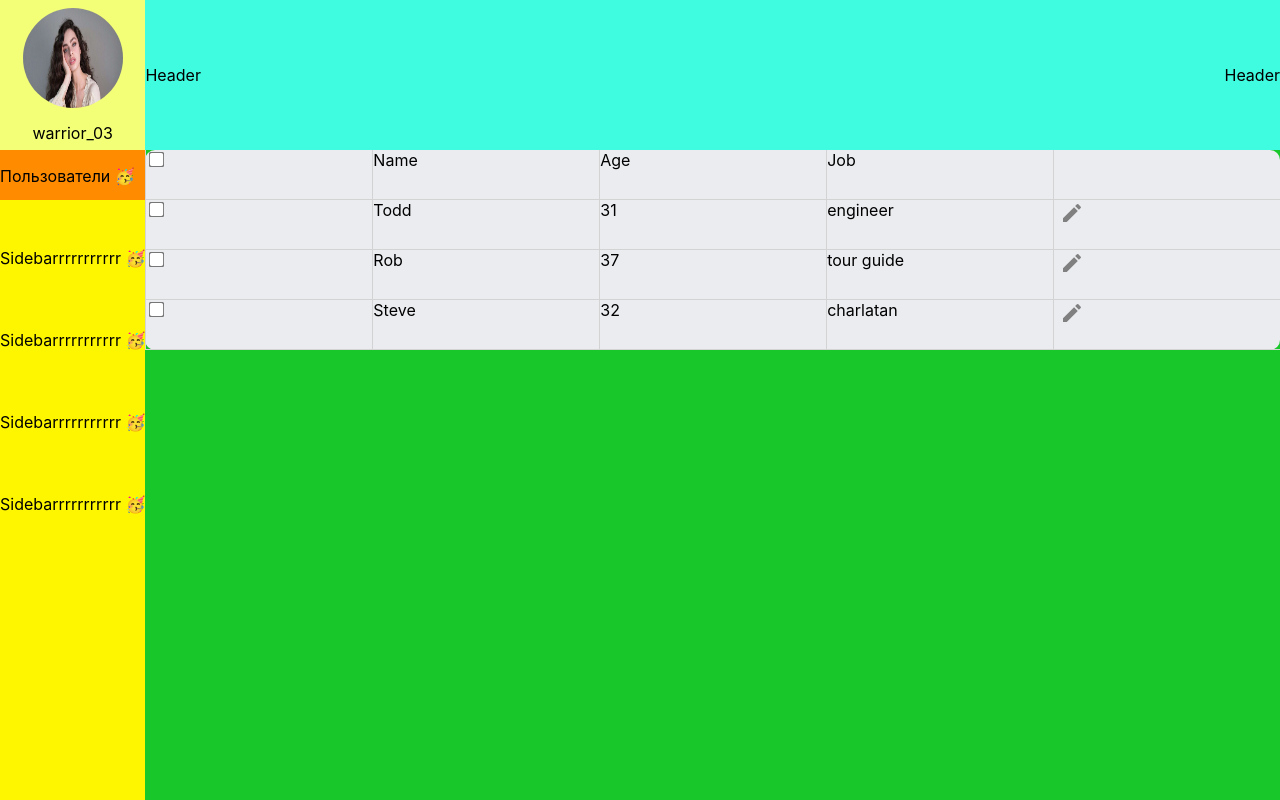
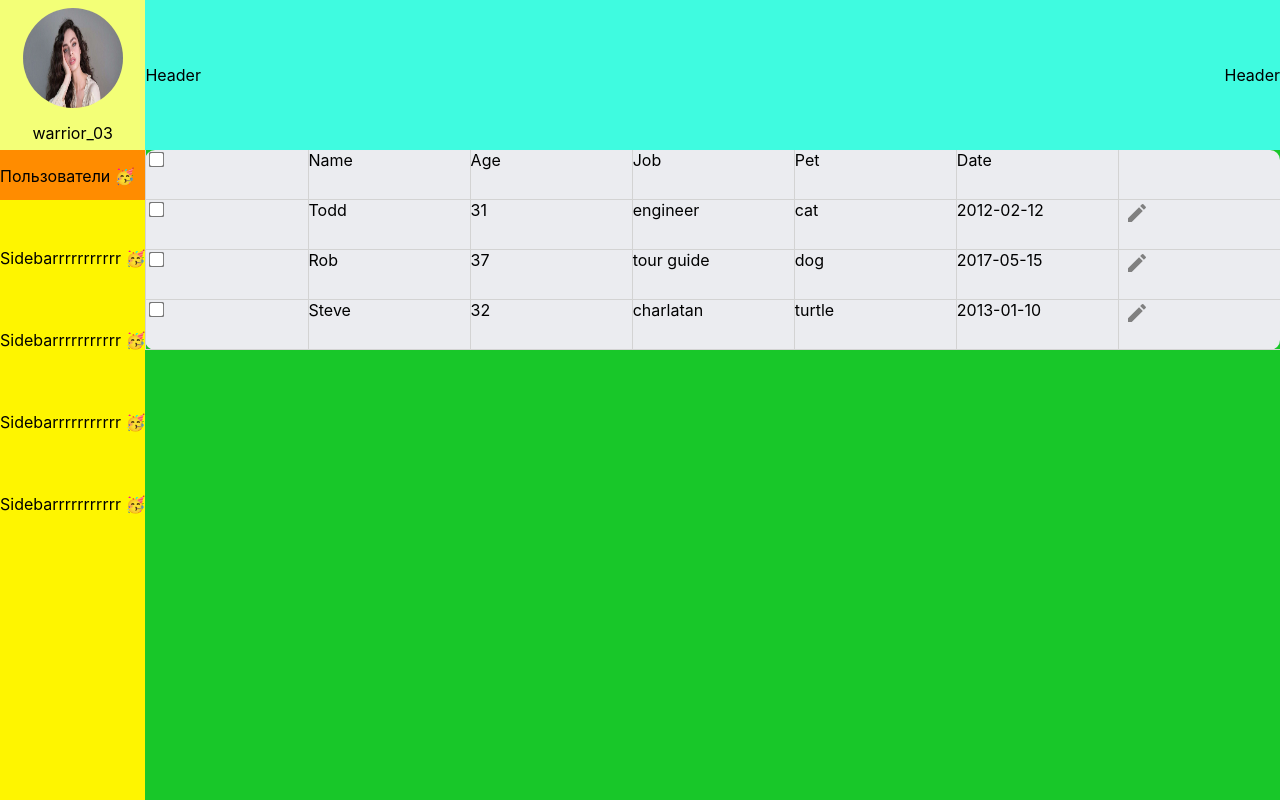
Before and after one commit to lettrealisa/react-admin-panel, a React (Create React App) app: page / in a window 1280 px wide. Built offline with nearby package versions, Linux system fonts and the light colour scheme.

Commit message:
more columns added

```diff
--- a/src/components/Content.js
+++ b/src/components/Content.js
@@ -1,15 +1,14 @@
-import { Edit, Cancel } from "@mui/icons-material";
-import { useRef, useState } from "react";
+import { Edit, Cancel, CheckCircle } from "@mui/icons-material";
+import { useState } from "react";
 
-const Content = ({ toggleOpen }) => {
+const Content = () => {
   const [name, setName] = useState("");
   const [age, setAge] = useState("");
   const [job, setJob] = useState("");
+  const [pet, setPet] = useState("");
+  const [date, setDate] = useState("");
 
   const [row, setRow] = useState(0);
-
-  const rowRef = useRef();
-  const cbRef = useRef();
 
   const toggleEditable = (i) => {
     setRow(i);
@@ -28,6 +27,11 @@ const Content = ({ toggleOpen }) => {
     setRow(0);
   };
 
+  const saveChanges = (user) => {
+    localStorage.setItem("user", user.pet);
+    setRow(0);
+  };
+
   const changeName = (e) => {
     setName(e.target.value);
   };
@@ -37,11 +41,53 @@ const Content = ({ toggleOpen }) => {
   const changeJob = (e) => {
     setJob(e.target.value);
   };
+  const changePet = (e) => {
+    setPet(e.target.value);
+  };
+  const changeDate = (e) => {
+    setDate(e.target.value);
+  };
+
+  const pets = [
+    { id: 1, name: "cat" },
+    { id: 2, name: "dog" },
+    { id: 3, name: "turtle" },
+  ];
 
   const users = [
-    { id: 1, name: "Todd", age: 31, job: "engineer" },
-    { id: 2, name: "Rob", age: 37, job: "tour guide" },
-    { id: 3, name: "Steve", age: 32, job: "charlatan" },
+    {
+      id: 1,
+      name: "Todd",
+      age: 31,
+      job: "engineer",
+      pet: pets[0].name,
+      date: "2012-02-12",
+    },
+    {
+      id: 2,
+      name: "Rob",
+      age: 37,
+      job: "tour guide",
+      pet: pets[1].name,
+      date: "2017-05-15",
+    },
+    {
+      id: 3,
+      name: "Steve",
+      age: 32,
+      job: "charlatan",
+      pet: pets[2].name,
+      date: "2013-01-10",
+    },
+  ];
+
+  const columns = [
+    { id: 1, title: "name" },
+    { id: 2, title: "age" },
+    { id: 3, title: "job" },
+    { id: 4, title: "pet" },
+    { id: 5, title: "date" },
+    { id: 6, title: "" },
   ];
 
   return (
@@ -51,21 +97,22 @@ const Content = ({ toggleOpen }) => {
           <div className="column">
             <input type="checkbox" className="checkbox" />
           </div>
-          <div className="title-column">Name</div>
-          <div className="title-column">Age</div>
-          <div className="title-column">Job</div>
-          <div className="title-column">&nbsp;</div>
+          {columns.map((column) => {
+            return (
+              <div className="title-column" key={column.id}>
+                {column.title}
+              </div>
+            );
+          })}
         </div>
         {users.map((user) => {
           return (
-            <div className="row" rowid={user.id} key={user.id} ref={rowRef}>
+            <div className="row" key={user.id}>
               <div className="column">
                 <input
                   type="checkbox"
                   className="checkbox"
-                  rowid={user.id}
                   key={user.id}
-                  ref={cbRef}
                   onChange={() => toggleSelectable(user.id)}
                 />
               </div>
@@ -99,6 +146,31 @@ const Content = ({ toggleOpen }) => {
               ) : (
                 <div className="column">{user.job}</div>
               )}
+              {row > 0 && users[row - 1].id === user.id ? (
+                <select name="pets" onChange={changePet}>
+                  {pets.map((pet) => {
+                    return (
+                      <option value={pet.id} key={pet.id}>
+                        {pet.name}
+                      </option>
+                    );
+                  })}
+                </select>
+              ) : (
+                <div className="column">{user.pet}</div>
+              )}
+
+              {row > 0 && users[row - 1].id === user.id ? (
+                <input
+                  type="date"
+                  defaultValue={user.date}
+                  onChange={changeDate}
+                  className="text-input"
+                />
+              ) : (
+                <div className="column">{user.date}</div>
+              )}
+
               <div className="column">
                 {row > 0 && users[row - 1].id === user.id ? (
                   <button className="button" onClick={cancelEditing}>
@@ -107,12 +179,21 @@ const Content = ({ toggleOpen }) => {
                     </i>
                   </button>
                 ) : null}
+
                 <button
                   className="button"
-                  onClick={() => toggleEditable(user.id)}
+                  onClick={() =>
+                    row > 0 && users[row - 1].id === user.id
+                      ? saveChanges(user)
+                      : toggleEditable(user.id)
+                  }
                 >
                   <i>
-                    <Edit />
+                    {row > 0 && users[row - 1].id === user.id ? (
+                      <CheckCircle />
+                    ) : (
+                      <Edit />
+                    )}
                   </i>
                 </button>
               </div>
--- a/src/index.css
+++ b/src/index.css
@@ -68,6 +68,10 @@ code {
   border-left: 1px solid #d3d3d3;
 }
 
+.title-column {
+  text-transform: capitalize;
+}
+
 .row:hover {
   background-color: #d3d3d3;
   border-radius: 10px;
```
